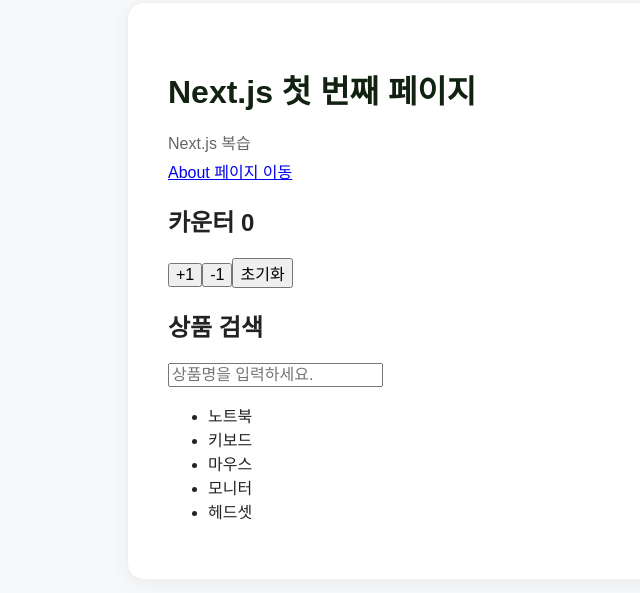
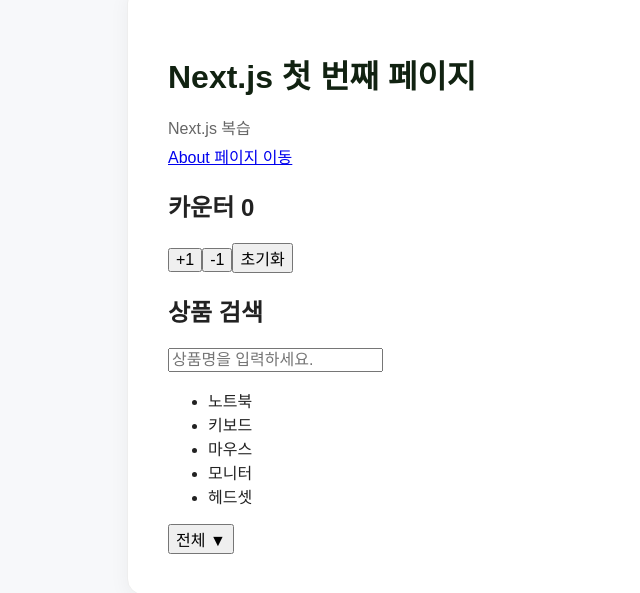
Before and after one commit to dang-96/react-next-practice, a Next.js app: page / in a window 1280 px wide. Shown: the part 109-702 px from the top of the page, without its empty margins (213-853 px from the left). Built offline with nearby package versions, Linux system fonts and the light colour scheme.

Commit message:
드롭다운 기능

```diff
--- a/src/app/page.tsx
+++ b/src/app/page.tsx
@@ -1,4 +1,5 @@
 import Counter from "@/components/Counter";
+import Dropdown from "@/components/Dropdown";
 import Description from "@/components/main/Description";
 import Title from "@/components/main/Title";
 import Search from "@/components/Search";
@@ -14,6 +15,7 @@
         <Link href="/about">About 페이지 이동</Link>
         <Counter />
         <Search />
+        <Dropdown />
       </section>
     </main>
   );
--- /dev/null
+++ b/src/components/Dropdown.tsx
@@ -0,0 +1,39 @@
+"use client";
+
+import { useState } from "react";
+
+const menus = ["전체", "마이페이지", "예약 내역", "로그아웃"];
+
+export default function Dropdown() {
+  const [isOpen, setIsOpen] = useState<boolean>(false);
+  const [dropValue, setDropValue] = useState<string>("전체");
+
+  return (
+    <div>
+      <button
+        type="button"
+        onClick={() => {
+          setIsOpen(!isOpen);
+        }}
+      >
+        {dropValue} {isOpen ? "▲" : "▼"}
+      </button>
+      {isOpen && (
+        <ul>
+          {menus.map((item) => {
+            return (
+              <li
+                key={item}
+                onClick={() => {
+                  setDropValue(item);
+                }}
+              >
+                {item}
+              </li>
+            );
+          })}
+        </ul>
+      )}
+    </div>
+  );
+}
```
